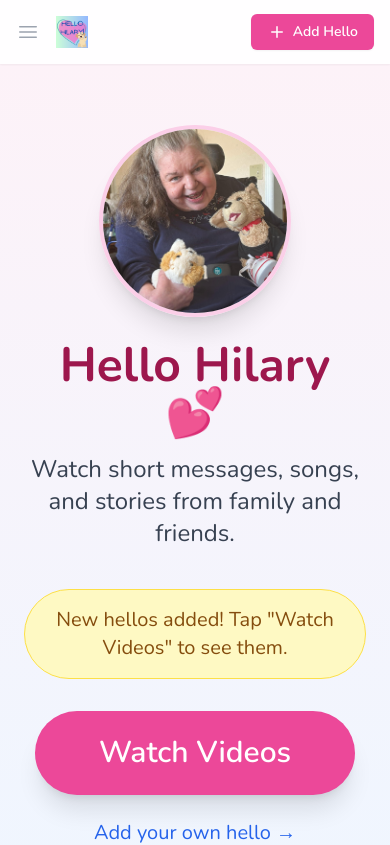
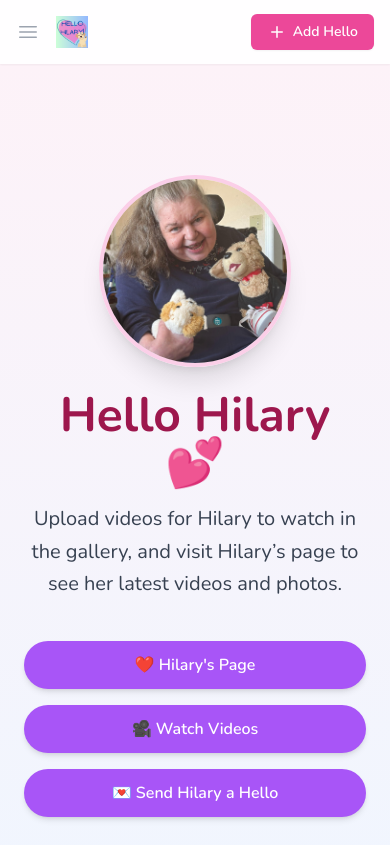
Before and after one commit to aliehs111/hello_hilary, a React (Vite) app in the folder client/: page / in a window 390 px wide. Shown: the top 845 px of the page. Built offline with nearby package versions, Linux system fonts and the light colour scheme.

Commit message:
random styling and content rewrites

```diff
--- a/client/src/components/Footer.jsx
+++ b/client/src/components/Footer.jsx
@@ -2,7 +2,7 @@ import { Link } from "react-router-dom";
 
 export default function Footer() {
   return (
-    <footer className="w-full mt-20 border-t border-pink-100 bg-white">
+    <footer className="w-full border-t border-pink-100 bg-white">
       <div className="max-w-6xl mx-auto px-6 py-6 flex items-center justify-between text-sm text-gray-500">
         <div>© {new Date().getFullYear()} Hello Hilary</div>
 
--- a/client/src/components/Navbar.jsx
+++ b/client/src/components/Navbar.jsx
@@ -15,6 +15,7 @@ const navigation = [
   { name: "Hilary", href: "/hilary" },
   { name: "About", href: "/about" },
   { name: "Upload", href: "/upload" },
+  { name: "Home", href: "/" },
 ];
 
 export default function Navbar() {
--- a/client/src/components/VideoCard.jsx
+++ b/client/src/components/VideoCard.jsx
@@ -29,56 +29,58 @@ export default function VideoCard({ video, thumbnailUrl, onPlay }) {
 
   return (
     <div
-      className={`bg-white rounded-3xl overflow-hidden p-5 flex flex-col transition
-  ${
+      className={`group relative overflow-hidden rounded-[32px] transition duration-300 hover:-translate-y-1 ${
         video.is_featured
-      ? "shadow-[0_0_0_3px_rgba(236,72,153,0.35),0_12px_30px_rgba(236,72,153,0.25)]"
-      : "shadow-xl"
+          ? "shadow-[0_0_0_3px_rgba(236,72,153,0.35),0_20px_60px_rgba(236,72,153,0.35)]"
+          : "shadow-[0_18px_45px_rgba(0,0,0,0.12)]"
       }`}
     >
-      <div className="relative rounded-xl overflow-hidden aspect-video bg-gradient-to-br from-pink-200 to-blue-200">
+      <div className="relative aspect-[4/5] overflow-hidden rounded-[32px] bg-gradient-to-br from-pink-200 via-rose-100 to-blue-200">
+        {/* Thumbnail */}
+        {thumbnailUrl ? (
+          <img
+            src={thumbnailUrl}
+            alt={video.title || "Video thumbnail"}
+            className="h-full w-full object-cover transition-transform duration-500 group-hover:scale-[1.06]"
+          />
+        ) : (
+          <div className="flex h-full items-center justify-center text-white text-lg font-semibold">
+            Video
+          </div>
+        )}
+
+        {/* Dark gradient for readability */}
+        <div className="pointer-events-none absolute inset-0 bg-gradient-to-t from-black/60 via-black/15 to-transparent" />
+
+        {/* Featured badge */}
         {video.is_featured && (
-          <div className="absolute top-2 left-2 bg-pink-600 text-white text-xs px-3 py-1 rounded-full shadow">
+          <div className="absolute left-4 top-4 z-20 rounded-full bg-gradient-to-r from-pink-500 to-rose-500 px-3 py-1 text-xs font-semibold text-white shadow-lg">
             Featured
           </div>
         )}
 
-        {thumbnailUrl ? (
-          <img
-            src={thumbnailUrl}
-            alt={video.title || "Video thumbnail"}
-            className="w-full h-full object-cover"
-          />
-        ) : (
-          <div className="flex items-center justify-center h-full text-white font-semibold">
-            Video
-          </div>
-        )}
-      </div>
+        {/* Play button */}
+        <button
+          onClick={onPlay}
+          className="absolute right-4 top-4 z-20 flex h-12 w-12 items-center justify-center rounded-full bg-white/90 text-pink-600 text-lg shadow-xl transition hover:scale-105"
+          aria-label={`Play ${video.title || "video"}`}
+        >
+          ▶
+        </button>
 
-      <div className="mt-4 flex-1">
-        <h3 className="text-lg font-semibold text-gray-900 truncate">
+        {/* Title glass panel */}
+        <div className="absolute inset-x-4 bottom-4 z-20">
+          <div className="rounded-[18px] bg-black/35 px-4 py-2 backdrop-blur-xl">
+            <h3 className="truncate text-sm font-semibold text-white">
               {video.title || "Hello Video"}
             </h3>
 
-        <p className="text-xs text-gray-500 mt-1">
+            <p className="text-xs text-white/80">
               From {video.display_name || "Someone"}
             </p>
           </div>
-
-      <button
-        className="mt-4 w-full bg-gradient-to-r from-pink-500 to-rose-500 text-white text-lg font-bold py-3 rounded-full shadow hover:scale-[1.02] transition"
-        onClick={onPlay}
-      >
-        ▶ Play
-      </button>
-
-      <button
-        onClick={() => setShowConfirm(true)}
-        className="mt-2 text-xs text-gray-400 hover:text-red-500 transition"
-      >
-        delete
-      </button>
+        </div>
+      </div>
 
       <ConfirmModal
         isOpen={showConfirm}
--- a/client/src/index.css
+++ b/client/src/index.css
@@ -121,3 +121,39 @@ body {
     transform: rotate(-45deg) scale(0.4);
   }
 }
+
+.heart-button {
+  position: relative;
+  overflow: visible;
+}
+
+.heart-button::after {
+  content: "💖  💗   💕";
+  position: absolute;
+  left: 50%;
+  bottom: 10%;
+  transform: translateX(-50%);
+  font-size: 20px;
+  opacity: 0;
+  pointer-events: none;
+}
+
+.heart-button:hover::after {
+  animation: floatHearts 1.4s ease-out forwards;
+}
+
+@keyframes floatHearts {
+  0% {
+    opacity: 0;
+    transform: translate(-50%, 0) scale(0.8);
+  }
+
+  20% {
+    opacity: 1;
+  }
+
+  100% {
+    opacity: 0;
+    transform: translate(-50%, -80px) scale(1.4);
+  }
+}
--- a/client/src/pages/Gallery.jsx
+++ b/client/src/pages/Gallery.jsx
@@ -266,7 +266,7 @@ export default function Gallery() {
     );
   }, [playlistActive, playlist, playlistIndex, videoThumbUrls]);
 
-  const playVideo = async (key, title) => {
+  const playVideo = async (key, title, poster = "") => {
     try {
       setVideoLoading(true);
 
@@ -280,6 +280,7 @@ export default function Gallery() {
 
       setPlayerUrl(data.url);
       setPlayerTitle(title || "Hello Video");
+      setPlayerPoster(poster || "");
       setPlayerOpen(true);
     } catch (e) {
       setVideoLoading(false);
@@ -708,6 +709,12 @@ export default function Gallery() {
                   >
                     Stop
                   </button>
+                  <button
+                    onClick={() => setShowConfirm(true)}
+                    className="rounded-full bg-red-500 px-4 py-2 text-sm font-semibold text-white shadow hover:bg-red-600 transition"
+                  >
+                    Delete
+                  </button>
                 </div>
               </div>
             </div>
--- a/client/src/pages/Home.jsx
+++ b/client/src/pages/Home.jsx
@@ -1,47 +1,50 @@
 import { Link } from "react-router-dom";
-
-// import logo192 from "../assets/HelloHilaryLogo192.png";
 import hilaryPhoto from "../assets/hilary.jpg";
 
+const primaryLinkClass =
+  "heart-button inline-flex items-center justify-center rounded-full bg-purple-500 px-6 py-3 text-base font-semibold text-white shadow-md transition hover:-translate-y-1 hover:bg-pink-600 focus:outline-none focus:ring-2 focus:ring-pink-300";
+
 export default function Home() {
-  const hasNewVideos = true; // Replace with real check later (e.g., from context or query)
-
   return (
-    <div className="min-h-screen bg-gradient-to-b from-pink-50 to-blue-50 flex flex-col items-center justify-center p-6 text-center">
-      {/* <img
-        src={logo192}
-        alt="Hello Hilary logo"
-        className="w-32 h-auto md:w-48 mb-8" // Small on mobile, bigger on iPad/desktop; h-auto keeps proportions
-      /> */}
+    <main className="min-h-screen bg-gradient-to-b from-pink-50 to-blue-50 px-6 py-10">
+      <div className="mx-auto flex min-h-screen max-w-4xl flex-col items-center justify-center text-center">
         <img
           src={hilaryPhoto}
           alt="Hilary smiling"
-        className="w-48 h-48 md:w-64 md:h-64 rounded-full object-cover mb-6 shadow-xl border-4 border-pink-200"
+          className="mb-6 h-48 w-48 rounded-full border-4 border-pink-200 object-cover shadow-xl md:h-64 md:w-64"
           loading="lazy"
         />
-      <h1 className="text-5xl md:text-7xl font-bold text-pink-800 mb-4 animate-fade-in">
+
+        <h1 className="mb-4 text-5xl font-bold text-pink-800 md:text-7xl">
           Hello Hilary 💕
         </h1>
-      <p className="text-2xl md:text-3xl text-gray-700 max-w-2xl mb-10">
-        Watch short messages, songs, and stories from family and friends.
+
+        <p className="mb-10 max-w-2xl text-xl leading-relaxed text-gray-700 md:text-3xl">
+          Upload videos for Hilary to watch in the gallery, and visit Hilary’s
+          page to see her latest videos and photos.
         </p>
 
-      {hasNewVideos && (
-        <div className="bg-yellow-100 border border-yellow-300 text-yellow-800 px-6 py-4 rounded-full mb-8 text-xl">
-          New hellos added! Tap "Watch Videos" to see them.
+        <div className="grid w-full max-w-2xl grid-cols-1 gap-4 sm:grid-cols-3">
+          <Link to="/hilary" className={primaryLinkClass}>
+            ❤️ Hilary&apos;s Page
+          </Link>
+
+          <Link to="/gallery" className={primaryLinkClass}>
+            🎥 Watch Videos
+          </Link>
+
+          <Link to="/upload" className={primaryLinkClass}>
+            💌 Send Hilary a Hello
+          </Link>
         </div>
-      )}
 
         <Link
-        to="/gallery"
-        className="bg-pink-500 hover:bg-pink-600 text-white text-3xl font-semibold py-6 px-16 rounded-full shadow-xl transition mb-6 focus:outline-none focus:ring-4 focus:ring-pink-300"
+          to="/signin"
+          className="mt-8 text-lg font-medium text-blue-600 transition hover:underline"
         >
-        Watch Videos
-      </Link>
-
-      <Link to="/signin" className="text-xl text-blue-600 hover:underline">
-        Add your own hello →
+          Sign in
         </Link>
       </div>
+    </main>
   );
 }
```
Also changed, not shown: client/src/pages/About.jsx (+24 -13 lines). Lines whose indentation alone changed are shown as unchanged.
